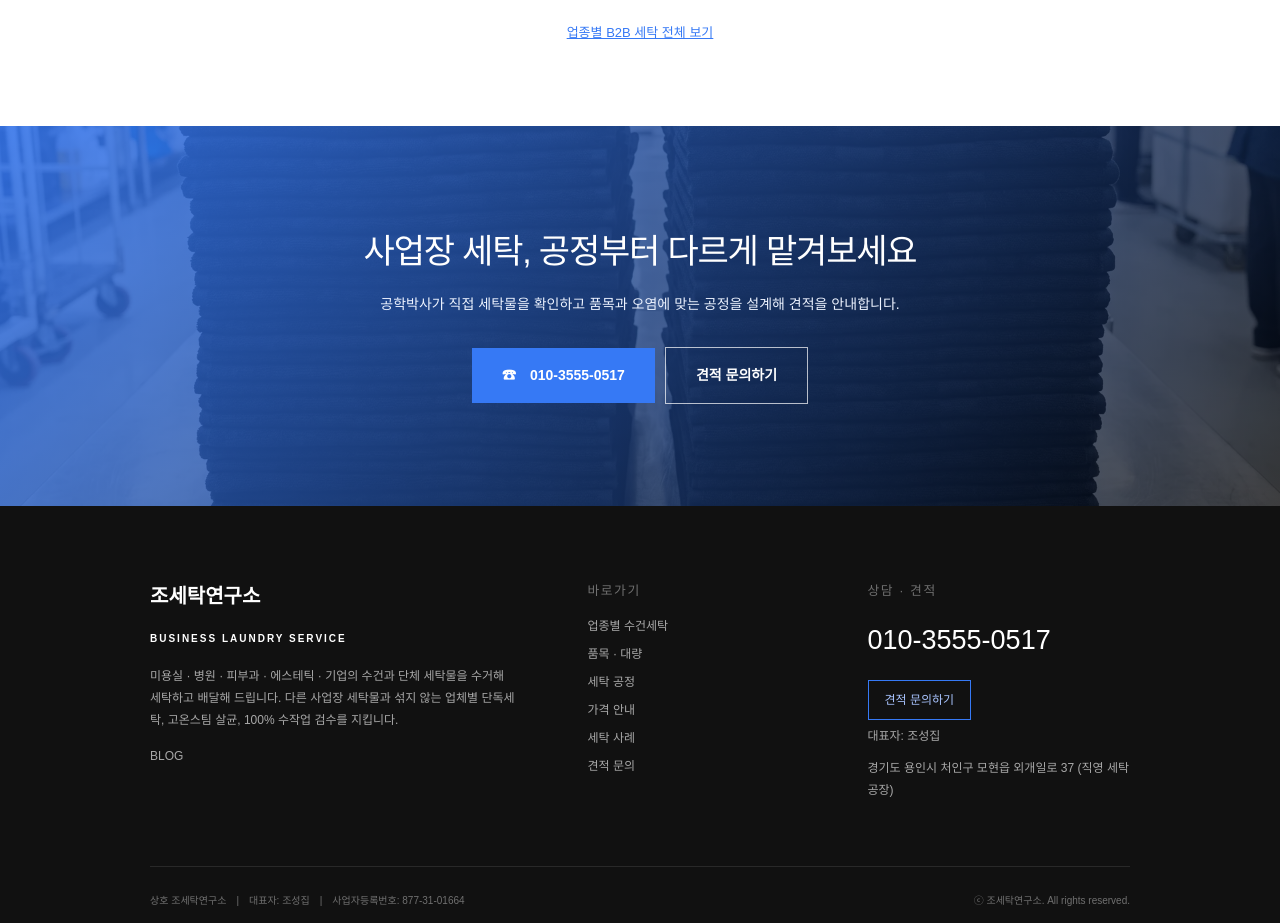
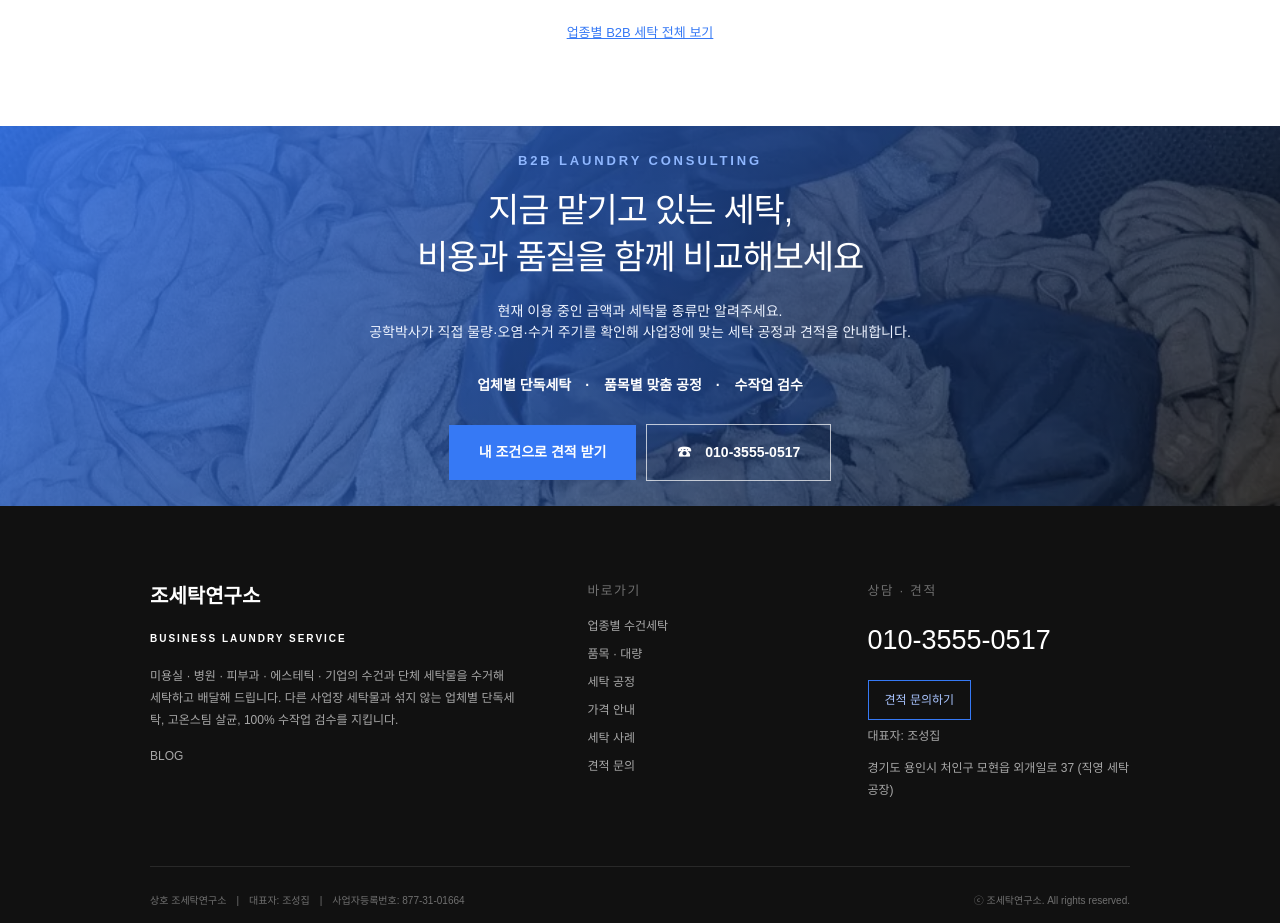
Before and after one commit to choseongjib90-tech/Wen, a Next.js app: page / in a window 1280 px wide. Shown: the part 4340-5263 px from the top of the page. Built offline with nearby package versions, Linux system fonts and the light colour scheme.

Commit message:
Improve bottom CTA for more B2B inquiries

```diff
--- a/app/page.tsx
+++ b/app/page.tsx
@@ -42,7 +42,7 @@ export default function Home() {
 
     <section id="업종별수건세탁" className="related wrap"><p>업종별로 필요한 세탁 공정이 다릅니다</p><div>{['미용실 수건 세탁','헬스장 수건 세탁','필라테스 수건 세탁','병원 · 의원 세탁','피부과 · 에스테틱 세탁','기업 · 단체 세탁'].map(x=><a href="#" key={x}>{x}<span>→</span></a>)}</div><a className="all-link" href="#">업종별 B2B 세탁 전체 보기</a></section>
 
-    <section id="contact" className="cta" style={{backgroundImage:`url('${BASE}/assets/hero.webp')`}}><div className="hero-shade"/><div><h2>사업장 세탁, 공정부터 다르게 맡겨보세요</h2><p>공학박사가 직접 세탁물을 확인하고 품목과 오염에 맞는 공정을 설계해 견적을 안내합니다.</p><a className="blue-btn" href="tel:01035550517">☎　010-3555-0517</a><a className="ghost-btn" href={`${BASE}/contact/`}>견적 문의하기</a></div></section>
+    <section id="contact" className="cta" style={{backgroundImage:`url('${BASE}/assets/point1.webp')`,backgroundPosition:'center 62%'}}><div className="hero-shade"/><div><p style={{fontSize:'13px',fontWeight:800,letterSpacing:'.22em',color:'#8fb7ff',marginBottom:'16px'}}>B2B LAUNDRY CONSULTING</p><h2>지금 맡기고 있는 세탁,<br/>비용과 품질을 함께 비교해보세요</h2><p>현재 이용 중인 금액과 세탁물 종류만 알려주세요.<br/>공학박사가 직접 물량·오염·수거 주기를 확인해 사업장에 맞는 세탁 공정과 견적을 안내합니다.</p><div style={{margin:'22px 0 28px',fontSize:'14px',fontWeight:700,color:'#fff'}}>업체별 단독세탁　·　품목별 맞춤 공정　·　수작업 검수</div><a className="blue-btn" href={`${BASE}/contact/`}>내 조건으로 견적 받기</a><a className="ghost-btn" href="tel:01035550517">☎　010-3555-0517</a></div></section>
 
     <footer><div className="footer-grid wrap"><div><div className="footer-logo"><strong>조세탁연구소</strong></div><b>BUSINESS LAUNDRY SERVICE</b><p>미용실 · 헬스장 · 병원 · 피부과 · 에스테틱 · 기업의 수건과 단체 세탁물을 수거해 세탁하고 배달해 드립니다. 공학박사가 직접 설계한 공정으로 업체별 단독세탁, 고온스팀 살균, 100% 수작업 검수를 지킵니다.</p><a href="https://blog.naver.com/house_90" target="_blank" rel="noopener noreferrer">BLOG</a></div><div><small>바로가기</small>{['업종별 수건세탁','품목 · 대량','세탁 공정','가격 안내','세탁 사례','견적 문의'].map(x=><a href={x==='견적 문의'?`${BASE}/contact/`:'#'} key={x}>{x}</a>)}</div><div><small>상담 · 견적</small><h3>010-3555-0517</h3><a className="footer-btn" href={`${BASE}/contact/`}>견적 문의하기</a><p>대표자: 조성집</p><p>경기도 용인시 처인구 모현읍 외개일로 37 (직영 세탁 공장)</p></div></div><div className="legal wrap"><span>상호 조세탁연구소　|　대표자: 조성집　|　사업자등록번호: 877-31-01664</span><span>ⓒ 조세탁연구소. All rights reserved.</span></div></footer>
 
```
